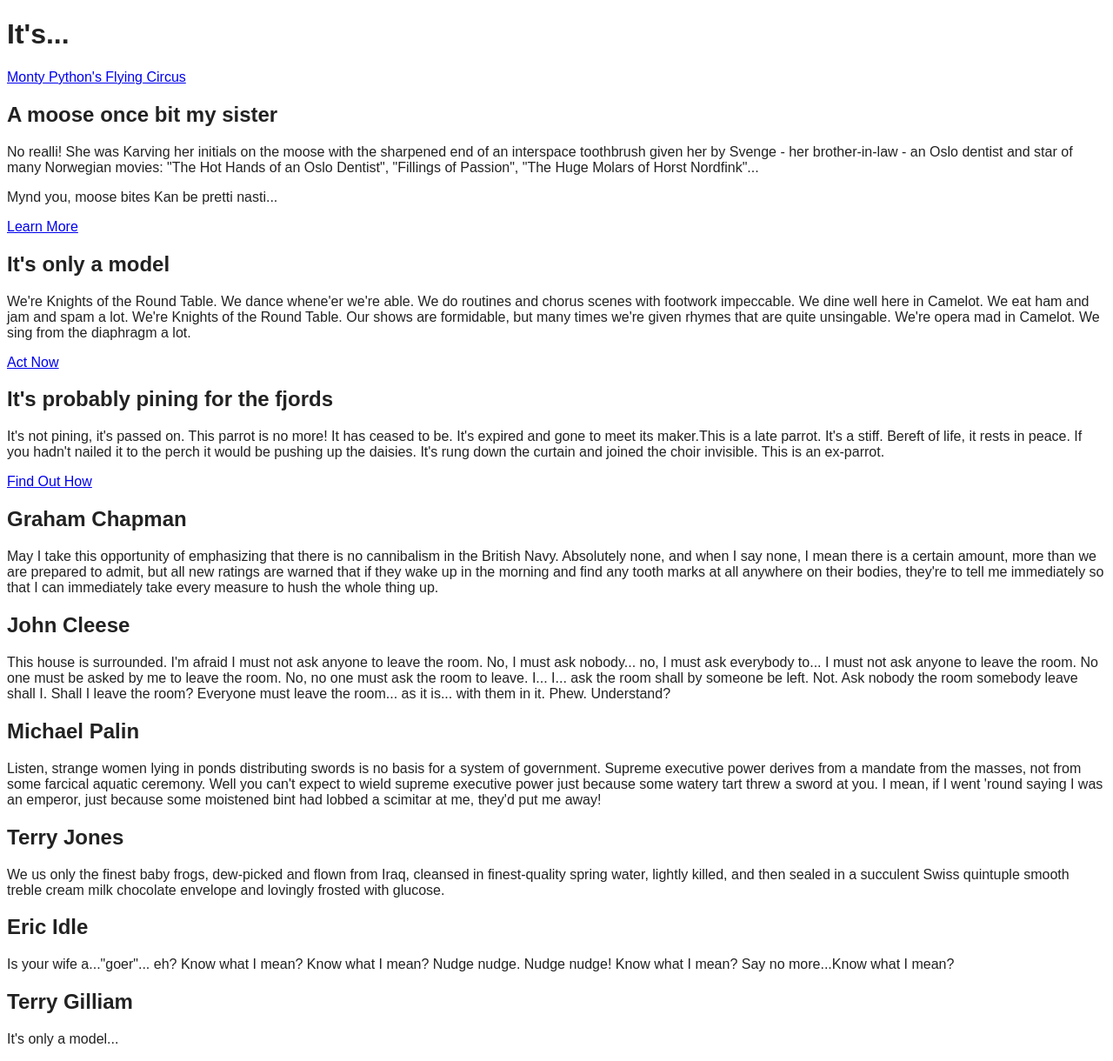
After one commit to jhumbrac/jhumbrac.github.io, a PHP site: page / in a window 1280 px wide. The commit adds this page. Shown: the whole page at 87% size. Run offline with PHP 8.4, Linux system fonts and the light colour scheme.

Commit message:
week one  code

```diff
--- /dev/null
+++ b/week1/index.html
@@ -0,0 +1,43 @@
+<!DOCTYPE html>
+<html>
+<head>
+	<meta charset="UTF-8">
+	<title>Monty Python</title>
+	<link rel="stylesheet" type="text/css" href="style.css">
+</head>
+<body>
+	<h1>It's...</h1>
+	<a href="#">Monty Python's Flying Circus</a>
+
+	<h2>A moose once bit my sister</h2>
+	<p>No realli! She was Karving her initials on the moose with the sharpened end of an interspace toothbrush given her by Svenge - her brother-in-law - an Oslo dentist and star of many Norwegian movies: "The Hot Hands of an Oslo Dentist", "Fillings of Passion", "The Huge Molars of Horst Nordfink"...</p>
+	<p>Mynd you, moose bites Kan be pretti nasti...</p>
+	<a href="#">Learn More</a>
+
+	<h2>It's only a model</h2>
+	<p>We're Knights of the Round Table. We dance whene'er we're able. We do routines and chorus scenes with footwork impeccable. We dine well here in Camelot. We eat ham and jam and spam a lot. We're Knights of the Round Table. Our shows are formidable, but many times we're given rhymes that are quite unsingable. We're opera mad in Camelot. We sing from the diaphragm a lot.</p>
+	<a href="#" class="cta2">Act Now</a>
+
+	<h2>It's probably pining for the fjords</h2>
+	<p>It's not pining, it's passed on. This parrot is no more! It has ceased to be. It's expired and gone to meet its maker.This is a late parrot. It's a stiff. Bereft of life, it rests in peace. If you hadn't nailed it to the perch it would be pushing up the daisies. It's rung down the curtain and joined the choir invisible. This is an ex-parrot.</p>
+	<a href="#" class="cta2">Find Out How</a>
+
+	<h2>Graham Chapman</h2>
+	<p>May I take this opportunity of emphasizing that there is no cannibalism in the British Navy. Absolutely none, and when I say none, I mean there is a certain amount, more than we are prepared to admit, but all new ratings are warned that if they wake up in the morning and find any tooth marks at all anywhere on their bodies, they're to tell me immediately so that I can immediately take every measure to hush the whole thing up.</p>
+
+	<h2>John Cleese</h2>
+	<p>This house is surrounded. I'm afraid I must not ask anyone to leave the room. No, I must ask nobody... no, I must ask everybody to... I must not ask anyone to leave the room. No one must be asked by me to leave the room. No, no one must ask the room to leave. I... I... ask the room shall by someone be left. Not. Ask nobody the room somebody leave shall I. Shall I leave the room? Everyone must leave the room... as it is... with them in it. Phew. Understand?</p>
+
+	<h2>Michael Palin</h2>
+	<p>Listen, strange women lying in ponds distributing swords is no basis for a system of government. Supreme executive power derives from a mandate from the masses, not from some farcical aquatic ceremony. Well you can't expect to wield supreme executive power just because some watery tart threw a sword at you. I mean, if I went 'round saying I was an emperor, just because some moistened bint had lobbed a scimitar at me, they'd put me away!</p>
+
+	<h2>Terry Jones</h2>
+	<p>We us only the finest baby frogs, dew-picked and flown from Iraq, cleansed in finest-quality spring water, lightly killed, and then sealed in a succulent Swiss quintuple smooth treble cream milk chocolate envelope and lovingly frosted with glucose.</p>
+
+	<h2>Eric Idle</h2>
+	<p>Is your wife a..."goer"... eh? Know what I mean? Know what I mean? Nudge nudge. Nudge nudge! Know what I mean? Say no more...Know what I mean?</p>
+
+	<h2>Terry Gilliam</h2>
+	<p>It's only a model...</p>
+</body>
+</html>
--- a/week1/style.css
+++ b/week1/style.css
@@ -1,6 +1,5 @@
 body {
-	background-color:#222222;
-	color:#ffffff;
-	font-family:Arial, Helvetica, sans-serif;
+	color:#222222;
 	font-size:16px;
+	font-family:arial, helvetica, sans-serif;
 }
```
